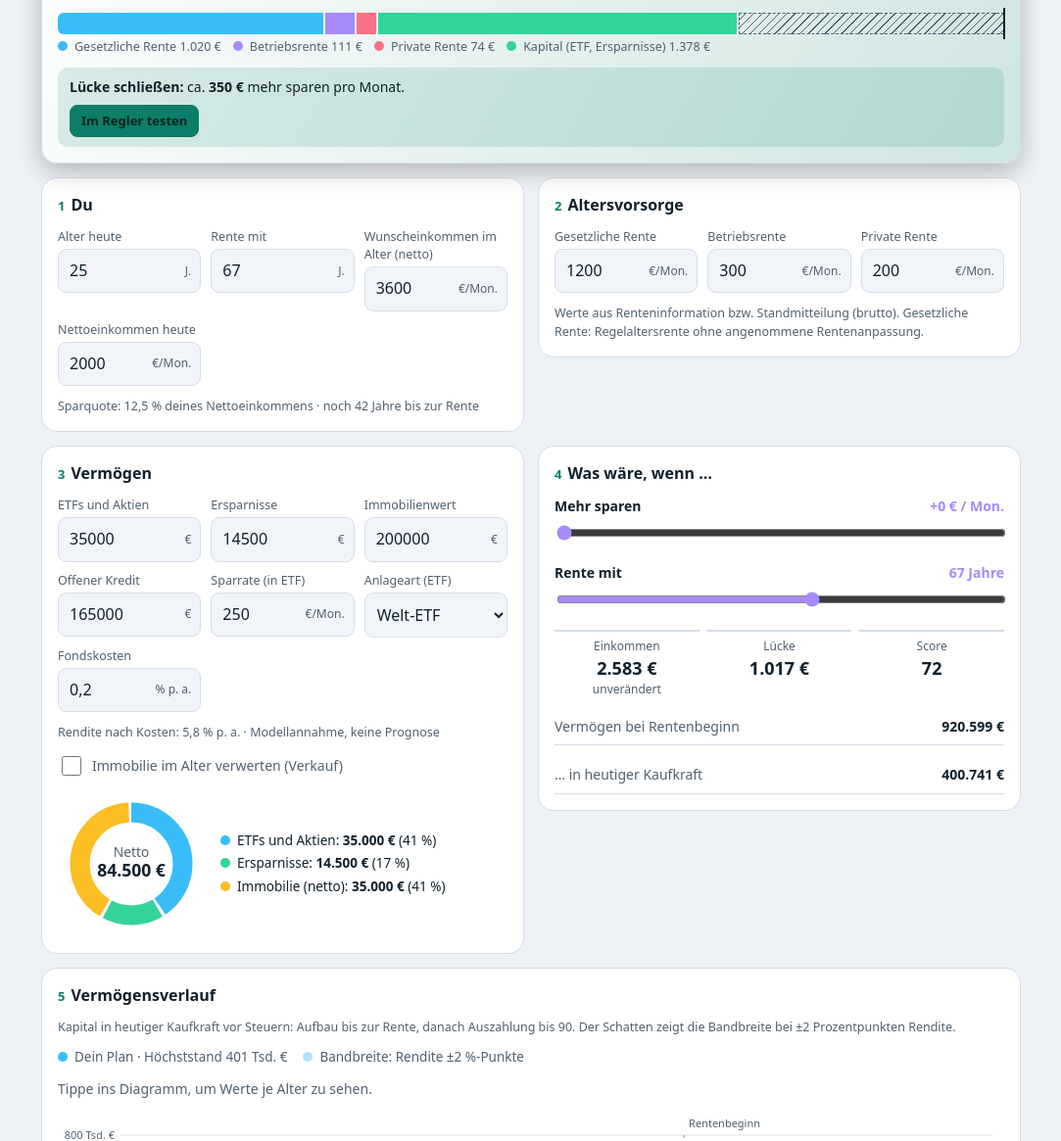
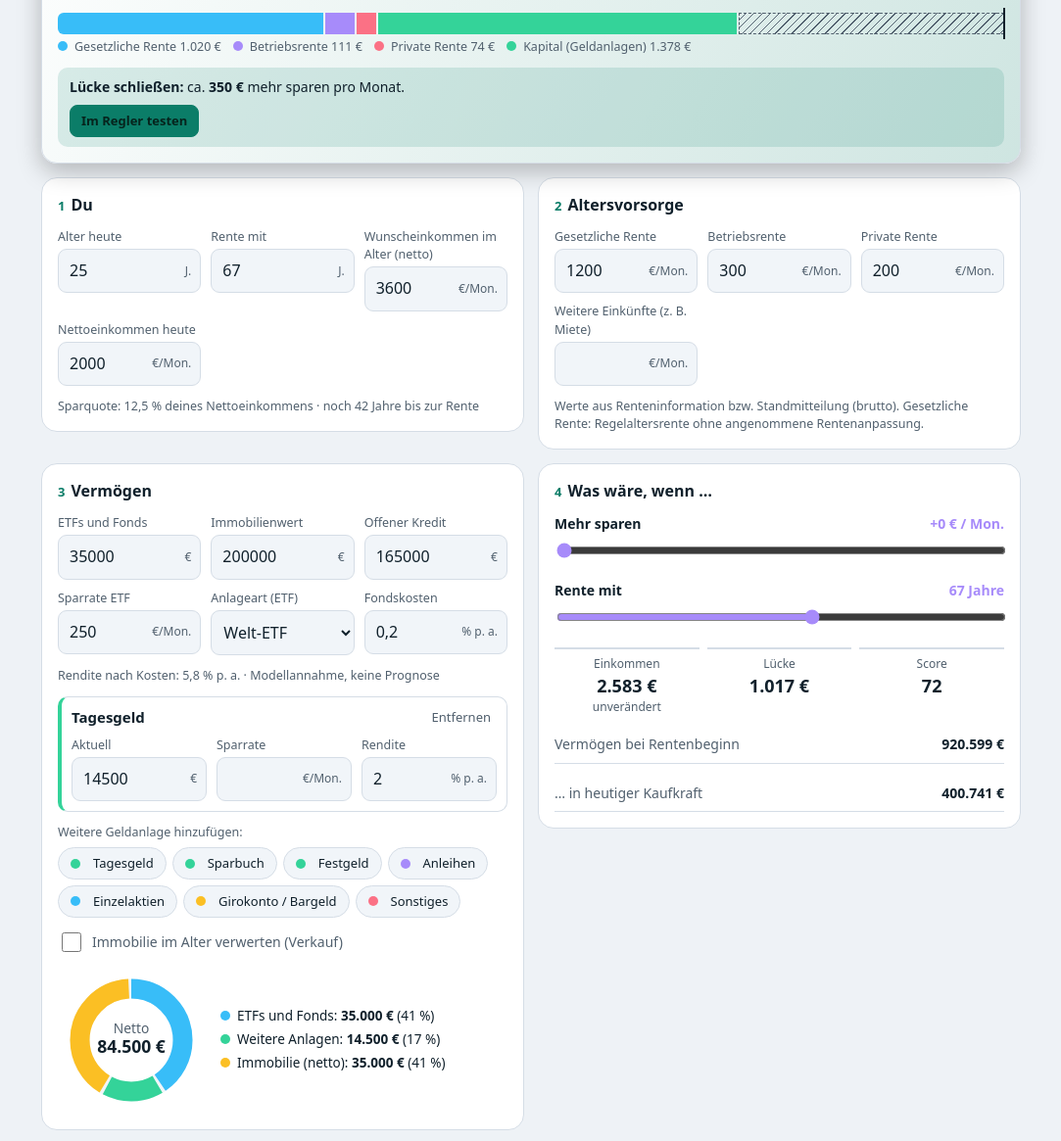
Before and after one commit to Project-hub123/rentenkompass, a plain HTML site: page index.html in a window 1280 px wide. Shown: the part 228-1393 px from the top of the page at 98% size, without its empty margins (98-1181 px from the left). Drawn offline with Linux system fonts and the light colour scheme.

Commit message:
Add files via upload

```diff
--- a/index.html
+++ b/index.html
@@ -75,6 +75,12 @@ details ul{margin:8px 0 0;padding-left:18px;font-size:13px;color:var(--ink2);dis
 .rd{font-size:14px;color:var(--ink2);min-height:21px}.rd b{color:var(--ink);font-variant-numeric:tabular-nums}
 .cb{touch-action:pan-y;width:100%}
 .tip[hidden]{display:none}
+.chips{display:flex;flex-wrap:wrap;gap:6px;align-items:center}
+.chip{display:inline-flex;align-items:center;gap:6px;background:var(--in);color:var(--ink);border:1px solid var(--line);border-radius:99px;padding:6px 12px;font-size:13px;cursor:pointer}
+.chip:hover{border-color:var(--acc)}
+.blk{border:1px solid var(--line);border-left:4px solid var(--sw);border-radius:10px;padding:10px;display:flex;flex-direction:column;gap:8px}
+.bh{display:flex;justify-content:space-between;align-items:center}
+.x{border:0;background:none;color:var(--ink2);font-size:13px;cursor:pointer}.x:hover{color:var(--crit)}
 .demo{background:color-mix(in srgb,var(--warn) 18%,transparent);color:var(--warn);font-size:13px;font-weight:600;padding:6px 10px;border-radius:8px}
 .hb{display:flex;gap:6px;flex-wrap:wrap}
 .ta{width:100%;min-height:84px;font:12px/1.4 ui-monospace,Consolas,monospace;color:var(--ink);background:var(--in);border:1px solid var(--line);border-radius:9px;padding:8px}
@@ -131,6 +137,7 @@ footer{max-width:1000px;margin:16px auto 0;font-size:12px;color:var(--ink2)}
     <div class="f"><label for="gv">Gesetzliche Rente</label><div class="w"><input id="gv" data-k="gv" inputmode="decimal"><span>€/Mon.</span></div></div>
     <div class="f"><label for="bav">Betriebsrente</label><div class="w"><input id="bav" data-k="bav" inputmode="decimal"><span>€/Mon.</span></div></div>
     <div class="f"><label for="priv">Private Rente</label><div class="w"><input id="priv" data-k="priv" inputmode="decimal"><span>€/Mon.</span></div></div>
+  <div class="f"><label for="oth">Weitere Einkünfte (z. B. Miete)</label><div class="w"><input id="oth" data-k="oth" inputmode="decimal"><span>€/Mon.</span></div></div>
   </div>
   <div class="hint">Werte aus Renteninformation bzw. Standmitteilung (brutto). Gesetzliche Rente: Regelaltersrente ohne angenommene Rentenanpassung.</div>
 </section>
@@ -138,15 +145,17 @@ footer{max-width:1000px;margin:16px auto 0;font-size:12px;color:var(--ink2)}
 <section class="card">
   <h2><i>3</i>Vermögen</h2>
   <div class="row">
-    <div class="f"><label for="etf">ETFs und Aktien</label><div class="w"><input id="etf" data-k="etf" inputmode="decimal"><span>€</span></div></div>
-    <div class="f"><label for="spar">Ersparnisse</label><div class="w"><input id="spar" data-k="spar" inputmode="decimal"><span>€</span></div></div>
+    <div class="f"><label for="etf">ETFs und Fonds</label><div class="w"><input id="etf" data-k="etf" inputmode="decimal"><span>€</span></div></div>
+
     <div class="f"><label for="immo">Immobilienwert</label><div class="w"><input id="immo" data-k="immo" inputmode="decimal"><span>€</span></div></div>
     <div class="f"><label for="kred">Offener Kredit</label><div class="w"><input id="kred" data-k="kred" inputmode="decimal"><span>€</span></div></div>
-    <div class="f"><label for="rate">Sparrate (in ETF)</label><div class="w"><input id="rate" data-k="rate" inputmode="decimal"><span>€/Mon.</span></div></div>
+    <div class="f"><label for="rate">Sparrate ETF</label><div class="w"><input id="rate" data-k="rate" inputmode="decimal"><span>€/Mon.</span></div></div>
     <div class="f"><label for="et">Anlageart (ETF)</label><select id="et"><option value="welt">Welt-ETF</option><option value="misch">Misch-ETF</option><option value="anl">Anleihen-ETF</option><option value="eigene">Eigene</option></select></div>
     <div class="f"><label for="cost">Fondskosten</label><div class="w"><input id="cost" data-k="cost" inputmode="decimal"><span>% p. a.</span></div></div>
   </div>
   <div class="hint" id="etn"></div>
+  <div id="pos" style="display:flex;flex-direction:column;gap:10px"></div>
+  <div class="chips"><span class="hint">Weitere Geldanlage hinzufügen:</span><span class="chips" id="padd"></span></div>
   <label class="chk"><input type="checkbox" id="uimmo"> Immobilie im Alter verwerten (Verkauf)</label>
   <div class="pie"><div class="dn" id="dn"></div><div class="lg" id="lg"></div></div>
 </section>
@@ -163,7 +172,7 @@ footer{max-width:1000px;margin:16px auto 0;font-size:12px;color:var(--ink2)}
 
 <section class="card">
   <h2><i>5</i>Vermögensverlauf</h2>
-  <div class="hint">Kapital in heutiger Kaufkraft vor Steuern: Aufbau bis zur Rente, danach Auszahlung bis 90. Der Schatten zeigt die Bandbreite bei ±2 Prozentpunkten Rendite.</div>
+  <div class="hint">Kapital in heutiger Kaufkraft vor Steuern: Aufbau bis zur Rente, danach Auszahlung bis zum Planungsalter. Der Schatten zeigt die Bandbreite bei ±2 Prozentpunkten Rendite.</div>
   <div class="lg2" id="cl"></div>
   <div class="rd" id="rd"></div>
   <div class="cb" id="ch"></div>
@@ -174,10 +183,11 @@ footer{max-width:1000px;margin:16px auto 0;font-size:12px;color:var(--ink2)}
   <div class="f"><label for="infl">Inflation</label><div class="w"><input id="infl" data-k="infl" inputmode="decimal"><span>% p. a.</span></div></div>
   <div class="f"><label for="rend">Rendite ETF vor Kosten</label><div class="w"><input id="rend" data-k="rend" inputmode="decimal"><span>% p. a.</span></div></div>
   <div class="f"><label for="abz">Abzug Steuern &amp; Sozialabgaben</label><div class="w"><input id="abz" data-k="abz" inputmode="decimal"><span>%</span></div></div>
+  <div class="f"><label for="plan">Auszahlung bis Alter</label><div class="w"><input id="plan" data-k="plan" inputmode="numeric"><span>J.</span></div></div>
 </div>
 <ul>
-  <li>Ergebnisse in heutiger Kaufkraft. Das Kapital wird bis 90 gleichmäßig aufgebraucht (3 % Rendite in der Rentenphase).</li>
-  <li>Ersparnisse wachsen mit 2 % p. a. Gesetzliche Rente: −0,3 % je Monat vor 67, +0,5 % je Monat danach. Betriebs- und Privatrente werden um die Inflation gemindert.</li>
+  <li>Ergebnisse in heutiger Kaufkraft. Das Kapital wird bis zum Planungsalter gleichmäßig aufgebraucht (3 % Rendite in der Rentenphase).</li>
+  <li>Weitere Geldanlagen wachsen mit der eingetragenen Rendite (Vorschläge sind Modellannahmen). Gesetzliche Rente: −0,3 % je Monat vor 67, +0,5 % je Monat danach. Betriebs- und Privatrente werden um die Inflation gemindert.</li>
   <li>Steuern und Sozialabgaben (Kranken-/Pflegeversicherung) werden pauschal als Prozentabzug von allen Renteneinkünften angesetzt, Standard 15 %. Das ist eine grobe Annahme, die tatsächliche Belastung hängt vom Einzelfall ab. Modellrechnung, keine Anlageberatung.</li>
 </ul></details>
 <details class="card" id="dat"><summary>Daten sichern / auf ein anderes Gerät übertragen</summary>
@@ -195,17 +205,21 @@ footer{max-width:1000px;margin:16px auto 0;font-size:12px;color:var(--ink2)}
 <details><summary>Wo werden meine Daten gespeichert?</summary><p>Nur im Browser auf diesem Gerät. Es gibt keinen Server und nichts wird übertragen. Für einen Gerätewechsel nutze „Daten sichern“ ganz unten.</p></details>
 <details><summary>Ist das eine Anlageberatung?</summary><p>Nein. Der RentenKompass gibt Orientierung, keine Beratung. Für konkrete Entscheidungen hilft z. B. die Verbraucherzentrale oder eine Rentenberatung.</p></details>
 </dialog>
-<footer>RentenKompass · Prototyp Version 6 · Marketing-Seminar WiSe 2026/27 · Eingaben bleiben in deinem Browser.</footer>
+<footer>RentenKompass · Prototyp Version 7 · Marketing-Seminar WiSe 2026/27 · Eingaben bleiben in deinem Browser.</footer>
 
 <script>
 (function(){
 "use strict";
 var KEY="rk4",PAY=0.03,SPR=2,PLAN=90;
-var sample=function(){return{age:25,ret:67,wish:3600,inc:2000,gv:1200,bav:300,priv:200,etf:35000,spar:14500,immo:200000,kred:165000,rate:250,infl:2,rend:6,et:"welt",cost:0.2,abz:15,demo:1,ui:0,ex:0,sr:null}};
-var blank=function(){return{age:25,ret:67,wish:0,inc:0,gv:0,bav:0,priv:0,etf:0,spar:0,immo:0,kred:0,rate:0,infl:2,rend:6,et:"welt",cost:0.2,abz:15,ui:0,ex:0,sr:null}};
+var PT={tagesgeld:["Tagesgeld",2,"--c2"],sparbuch:["Sparbuch",0.5,"--c2"],festgeld:["Festgeld",2.5,"--c2"],anleihen:["Anleihen",2.5,"--c4"],aktien:["Einzelaktien",6,"--c1"],bargeld:["Girokonto / Bargeld",0,"--c3"],sonst:["Sonstiges",3,"--c5"]};
+var uid=function(){return"p"+Math.random().toString(36).slice(2,7)};
+var sample=function(){return{age:25,ret:67,wish:3600,inc:2000,gv:1200,bav:300,priv:200,etf:35000,spar:14500,immo:200000,kred:165000,rate:250,infl:2,rend:6,et:"welt",cost:0.2,abz:15,plan:90,oth:0,pos:[{id:"b1",t:"tagesgeld",s:14500,r:0,y:2}],demo:1,ui:0,ex:0,sr:null}};
+var blank=function(){return{age:25,ret:67,wish:0,inc:0,gv:0,bav:0,priv:0,etf:0,spar:0,immo:0,kred:0,rate:0,infl:2,rend:6,et:"welt",cost:0.2,abz:15,plan:90,oth:0,pos:[],ui:0,ex:0,sr:null}};
 var S;try{S=JSON.parse(localStorage.getItem(KEY))}catch(x){S=null}
 if(!S||typeof S.age!=="number")S=sample();
 if(S.abz==null)S.abz=15;
+if(!Array.isArray(S.pos))S.pos=S.spar>0?[{id:"m1",t:"tagesgeld",s:S.spar,r:0,y:2}]:[];
+if(S.plan==null)S.plan=90;if(S.oth==null)S.oth=0;
 var save=function(){try{localStorage.setItem(KEY,JSON.stringify(S))}catch(x){}};
 var $=function(q){return document.querySelector(q)};
 var nf=new Intl.NumberFormat("de-DE",{style:"currency",currency:"EUR",maximumFractionDigits:0});
@@ -219,20 +233,22 @@ function calc(ret,ex,dr){
   var n=Math.max(0,ret-S.age),i=S.infl/100,defl=Math.pow(1+i,n),N=Math.max(12,(PLAN-ret)*12);
   var rr=(1+PAY)/(1+i)-1,rm=Math.pow(1+rr,1/12)-1,ann=rm===0?N:(1-Math.pow(1+rm,-N))/rm;
   var immoNet=Math.max(0,S.immo-S.kred);
-  var capNom=fv(S.etf,S.rate+ex,eff()+(dr||0),n)+fv(S.spar,0,SPR,n)+(S.ui?immoNet*defl:0);
+  var capNom=fv(S.etf,S.rate+ex,eff()+(dr||0),n)+posFv(n)+(S.ui?immoNet*defl:0);
   var capReal=capNom/defl;
-  var rent=S.gv*stat(ret)+(S.bav+S.priv)/defl;
-  var nf=1-cl(S.abz==null?15:S.abz,0,60)/100;var by={gv:S.gv*stat(ret)*nf,bav:S.bav/defl*nf,priv:S.priv/defl*nf,cap:capReal/ann*nf};
+  var rent=S.gv*stat(ret)+(S.bav+S.priv)/defl+(S.oth||0);
+  var nf=1-cl(S.abz==null?15:S.abz,0,60)/100;var by={gv:S.gv*stat(ret)*nf,bav:S.bav/defl*nf,priv:S.priv/defl*nf,cap:capReal/ann*nf,oth:(S.oth||0)*nf};
   var tot=(rent+capReal/ann)*nf,w=Math.max(0,S.wish);
   return{by:by,tot:tot,w:w,gap:w-tot,score:w>0?Math.round(Math.min(tot/w,1)*100):0,capNom:capNom,capReal:capReal,n:n,defl:defl,ann:ann,nf:nf};
 }
-var NAMES=[["gv","Gesetzliche Rente","--c1"],["bav","Betriebsrente","--c4"],["priv","Private Rente","--c5"],["cap","Kapital (ETF, Ersparnisse)","--c2"]];
+var NAMES=[["gv","Gesetzliche Rente","--c1"],["bav","Betriebsrente","--c4"],["priv","Private Rente","--c5"],["oth","Weitere Einkünfte","--c3"],["cap","Kapital (Geldanlagen)","--c2"]];
+function posFv(t){return(S.pos||[]).reduce(function(a,p){return a+fv(p.s||0,p.r||0,p.y||0,t)},0)}
+function posUI(){$("#pos").innerHTML=(S.pos||[]).map(function(p){var t=PT[p.t]||PT.sonst,f=function(k,l,u){return '<div class="f"><label>'+l+'</label><div class="w"><input inputmode="decimal" data-f="'+k+'" aria-label="'+t[0]+' '+l+'" value="'+show(p[k])+'"><span>'+u+'</span></div></div>'};return '<div class="blk" data-id="'+p.id+'" style="--sw:var('+t[2]+')"><div class="bh"><b>'+t[0]+'</b><button class="x" type="button" data-rm="'+p.id+'">Entfernen</button></div><div class="row">'+f("s","Aktuell","€")+f("r","Sparrate","€/Mon.")+f("y","Rendite","% p. a.")+'</div></div>'}).join("")}
 function col(s){return s>=90?"var(--good)":s>=60?"var(--warn)":"var(--crit)"}
 function eff(){return S.rend-(S.cost||0)}
 var ET={welt:[6,0.2],misch:[4,0.3],anl:[2.5,0.15]};
 function fk(v){return v>=1e6?(v/1e6).toLocaleString("de-DE",{maximumFractionDigits:1})+" Mio. €":v>=1000?Math.round(v/1000).toLocaleString("de-DE")+" Tsd. €":Math.round(v)+" €"}
 function series(ret,ex,dr){var n=Math.max(0,ret-S.age),i=S.infl/100,out=[],t,im=Math.max(0,S.immo-S.kred);
-  for(t=0;t<=n;t++){var d=Math.pow(1+i,t);out.push({age:S.age+t,v:(fv(S.etf,S.rate+ex,eff()+(dr||0),t)+fv(S.spar,0,SPR,t)+(S.ui?im*d:0))/d})}
+  for(t=0;t<=n;t++){var d=Math.pow(1+i,t);out.push({age:S.age+t,v:(fv(S.etf,S.rate+ex,eff()+(dr||0),t)+posFv(t)+(S.ui?im*d:0))/d})}
   var c=calc(ret,ex,dr),rr=(1+PAY)/(1+i)-1,rm=Math.pow(1+rr,1/12)-1,pay=c.capReal/c.ann,bal=c.capReal,y,k;
   for(y=1;y<=PLAN-ret;y++){for(k=0;k<12;k++)bal=bal*(1+rm)-pay;out.push({age:ret+y,v:Math.max(0,bal)})}
   return{d:out,ret:ret,peak:c.capReal}}
@@ -266,6 +282,7 @@ function hov(e){if(!CH)return;var svg=$("#ch svg");if(!svg)return;var r=svg.getB
   $("#rd").innerHTML="Alter <b>"+age+"</b>"+CH.ss.map(function(q){var p=q.s.d.filter(function(d){return d.age===age})[0];return " · "+q.n+": <b>"+(p?eur(p.v):"–")+"</b>"}).join("")+(function(){var l=CH.BL.d.filter(function(d){return d.age===age})[0],h=CH.BH.d.filter(function(d){return d.age===age})[0];return l&&h?" · Spanne "+eur(l.v)+" bis "+eur(h.v):""})()}
 function update(){
   var ret=cl(Math.round(S.ret||67),50,75),sr=S.sr==null?cl(ret,63,70):S.sr;
+  PLAN=cl(Math.round(S.plan||90),Math.max(ret,sr)+5,110);
   var a=calc(ret,0),b=calc(sr,S.ex),diff=sr!==ret||S.ex>0;
   $("#demo").hidden=!S.demo;$("#se").value=S.ex;$("#sr").value=sr;$("#sev").textContent="+"+eur(S.ex)+" / Mon.";$("#srv").textContent=sr+" Jahre";
   document.documentElement.style.setProperty("--st",col(a.score));
@@ -288,7 +305,7 @@ function update(){
   $("#cmp").innerHTML='<div>Einkommen<b>'+eur(b.tot)+'</b>'+d(a.tot,b.tot)+'</div><div>'+(b.gap>0.5?"Lücke":"Puffer")+'<b>'+eur(Math.abs(b.gap))+'</b>'+(diff?"vorher "+(a.gap>0.5?eur(a.gap):"–"):"")+'</div><div>Score<b>'+(b.w>0?b.score:"–")+'</b>'+(diff?"vorher "+a.score:"")+'</div>';
   $("#vn").textContent=eur(b.capNom);$("#vk").textContent=eur(b.capReal);
   $("#quote").textContent=S.inc>0&&S.rate>=0?"Sparquote: "+(S.rate/S.inc*100).toLocaleString("de-DE",{maximumFractionDigits:1})+" % deines Nettoeinkommens"+(ok?" · noch "+(ret-S.age)+" Jahre bis zur Rente":""):"";
-  var im=Math.max(0,S.immo-S.kred),parts=[["ETFs und Aktien",S.etf,"--c1"],["Ersparnisse",S.spar,"--c2"],["Immobilie (netto)",im,"--c3"]],T=parts.reduce(function(s,x){return s+x[1]},0);
+  var im=Math.max(0,S.immo-S.kred),parts=[["ETFs und Fonds",S.etf,"--c1"],["Weitere Anlagen",(S.pos||[]).reduce(function(a,p){return a+(p.s||0)},0),"--c2"],["Immobilie (netto)",im,"--c3"]],T=parts.reduce(function(s,x){return s+x[1]},0);
   var C=2*Math.PI*42,acc2=0,cnt=parts.filter(function(x){return x[1]>0}).length,sg2="";
   parts.forEach(function(x){if(x[1]<=0||T<=0)return;var l=x[1]/T*C,gp=cnt>1?2.5:0;sg2+='<circle cx="60" cy="60" r="42" fill="none" stroke="var('+x[2]+')" stroke-width="16" stroke-dasharray="'+Math.max(0,l-gp)+' '+C+'" stroke-dashoffset="'+(-acc2)+'"><title>'+x[0]+': '+eur(x[1])+'</title></circle>';acc2+=l});
   var te=eur(T);
@@ -304,7 +321,7 @@ $("#et").onchange=function(){var v=this.value;S.et=v;if(ET[v]){S.rend=ET[v][0];S
 $("#uimmo").onchange=function(){S.ui=this.checked?1:0;save();update()};
 $("#se").oninput=function(){S.ex=+this.value;save();update()};
 $("#sr").oninput=function(){S.sr=+this.value;save();update()};
-function fill(){document.querySelectorAll("[data-k]").forEach(function(el){el.value=show(S[el.dataset.k])});$("#uimmo").checked=!!S.ui;$("#et").value=S.et||"eigene"}
+function fill(){document.querySelectorAll("[data-k]").forEach(function(el){el.value=show(S[el.dataset.k])});$("#uimmo").checked=!!S.ui;$("#et").value=S.et||"eigene";posUI()}
 $("#bs").onclick=function(){S=sample();save();fill();update()};
 $("#bc").onclick=function(){S=blank();save();fill();update()};
 var TH="auto";try{TH=localStorage.getItem("rk4t")||"auto"}catch(e){}
@@ -315,14 +332,15 @@ var hp=$("#hp");
 $("#bh").onclick=function(){if(hp.showModal)hp.showModal();else hp.setAttribute("open","")};
 $("#hx").onclick=function(){if(hp.close)hp.close();else hp.removeAttribute("open")};
 hp.addEventListener("click",function(e){if(e.target===hp&&hp.close)hp.close()});
-var NK=["age","ret","wish","inc","gv","bav","priv","etf","spar","immo","kred","rate","infl","rend","cost","abz","ui","ex"];
+var NK=["age","ret","wish","inc","gv","bav","priv","etf","spar","immo","kred","rate","infl","rend","cost","abz","plan","oth","ui","ex"];
 var msg=function(t){$("#dm").textContent=t};
 function cp(c){return(navigator.clipboard&&navigator.clipboard.writeText?navigator.clipboard.writeText(c):Promise.reject()).then(function(){return true},function(){try{return document.execCommand("copy")}catch(e){return false}})}
-$("#dx").onclick=function(){var o={};NK.forEach(function(k){o[k]=S[k]});o.et=S.et||"eigene";var c="RK1:"+JSON.stringify(o);$("#dt").value=c;$("#dt").select();cp(c).then(function(ok){msg(ok?"Code kopiert. Speichere ihn z. B. in einer Notiz.":"Code erstellt. Bitte markieren, kopieren und irgendwo speichern.")})};
+$("#dx").onclick=function(){var o={};NK.forEach(function(k){o[k]=S[k]});o.pos=S.pos||[];o.et=S.et||"eigene";var c="RK1:"+JSON.stringify(o);$("#dt").value=c;$("#dt").select();cp(c).then(function(ok){msg(ok?"Code kopiert. Speichere ihn z. B. in einer Notiz.":"Code erstellt. Bitte markieren, kopieren und irgendwo speichern.")})};
 $("#di").onclick=function(){var t=$("#dt").value.trim().replace(/^RK1:/,""),o;try{o=JSON.parse(t)}catch(e){msg("Das ist kein gültiger Sicherungscode.");return}
   if(!o||typeof o!=="object"){msg("Das ist kein gültiger Sicherungscode.");return}
   var n=blank(),c=0;NK.forEach(function(k){var v=o[k];if(typeof v==="number"&&isFinite(v)){n[k]=cl(v,0,1e9);c++}});
   if(!c){msg("Keine passenden Werte gefunden.");return}
+  n.pos=Array.isArray(o.pos)?o.pos.slice(0,12).filter(function(p){return p&&PT[p.t]}).map(function(p){return{id:uid(),t:p.t,s:cl(+p.s||0,0,1e9),r:cl(+p.r||0,0,1e6),y:cl(+p.y||0,0,30)}}):(+o.spar>0?[{id:uid(),t:"tagesgeld",s:cl(+o.spar,0,1e9),r:0,y:2}]:[]);
   n.et=["welt","misch","anl","eigene"].indexOf(o.et)>=0?o.et:"eigene";n.ui=n.ui?1:0;n.ex=cl(n.ex,0,1000);n.sr=null;
   S=n;save();fill();update();msg("Daten übernommen.")};
 function splash(){var o=document.getElementById("sp");if(o)o.remove();
@@ -332,6 +350,11 @@ function splash(){var o=document.getElementById("sp");if(o)o.remove();
   var rm=function(){if(d.parentNode)d.remove()};d.onclick=rm;document.body.appendChild(d);setTimeout(rm,3200)}
 $("#logo").onclick=splash;
 var seen=false;try{seen=sessionStorage.getItem("rk4s")==="1";sessionStorage.setItem("rk4s","1")}catch(e){}
+$("#padd").innerHTML=Object.keys(PT).map(function(k){return '<button class="chip" type="button" data-add="'+k+'"><i class="dot" style="--sw:var('+PT[k][2]+')"></i>'+PT[k][0]+'</button>'}).join("");
+document.addEventListener("input",function(e){var el=e.target,f=el.dataset.f,b=el.closest(".blk");if(!f||!b)return;var p=(S.pos||[]).filter(function(x){return x.id===b.dataset.id})[0];if(!p)return;p[f]=num(el.value);S.demo=0;save();update()});
+document.addEventListener("click",function(e){var a=e.target.closest("[data-add]"),r=e.target.closest("[data-rm]");
+  if(a){S.pos=S.pos||[];S.pos.push({id:uid(),t:a.dataset.add,s:0,r:0,y:PT[a.dataset.add][1]});S.demo=0;save();posUI();update();var i=document.querySelector("#pos .blk:last-child input");if(i)i.focus()}
+  else if(r){S.pos=(S.pos||[]).filter(function(x){return x.id!==r.dataset.rm});save();posUI();update()}});
 fill();update();
 if(!seen)splash();
 })();
--- a/sw.js
+++ b/sw.js
@@ -1,6 +1,6 @@
 // Service Worker: legt die App beim ersten Besuch im Cache, danach läuft sie auch offline.
 // Bei Änderungen an der App die Versionsnummer erhöhen (z. B. rk-v2), damit Handys die neue Version laden.
-const CACHE = "rk-v4";
+const CACHE = "rk-v5";
 const FILES = ["./", "index.html", "manifest.webmanifest", "icons/icon-192.png", "icons/icon-512.png", "icons/icon-maskable-512.png", "icons/apple-touch-icon.png"];
 self.addEventListener("install", e => { e.waitUntil(caches.open(CACHE).then(c => c.addAll(FILES)).then(() => self.skipWaiting())); });
 self.addEventListener("activate", e => { e.waitUntil(caches.keys().then(k => Promise.all(k.filter(n => n !== CACHE).map(n => caches.delete(n)))).then(() => self.clients.claim())); });
```
